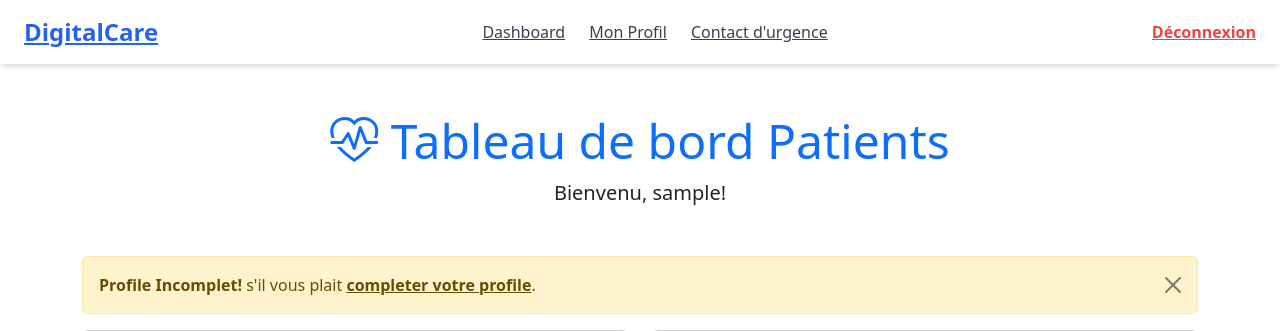
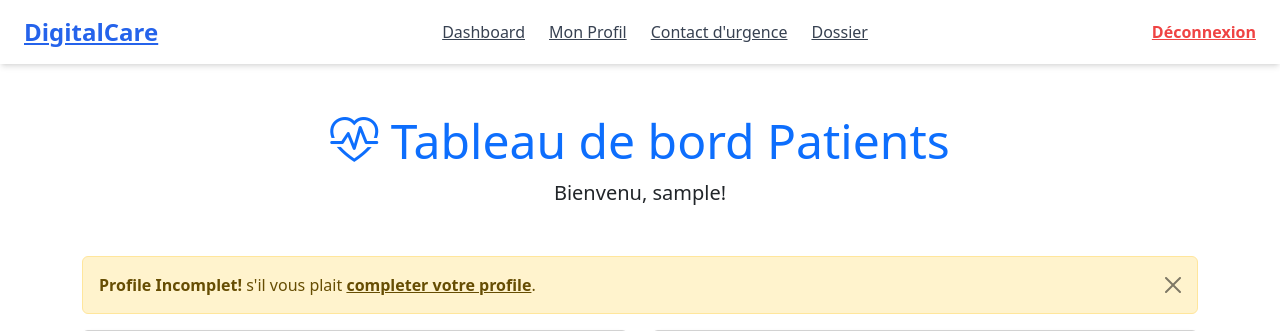
Before and after one commit to tjlamelo/DigitalCareTutore, a Django app: page /patients/dashboard/ in a window 1280 px wide. Shown: the top 331 px of the page. Run offline with Django 5.2, Linux system fonts and the light colour scheme; the visitor is signed in with stand-in values (Sample User, id 1); data that the repository does not hold is empty; some libraries are stand-ins or nearby versions.

Commit message:
lien ver dossier

```diff
--- a/templates/base.html
+++ b/templates/base.html
@@ -27,6 +27,8 @@
                 <a href="{% url 'patients:patient_dashboard' %}" class="text-gray-700 hover:text-blue-600">Dashboard</a>
                 <a href="{% url 'patients:complete_profile' %}" class="text-gray-700 hover:text-blue-600">Mon Profil</a>
                 <a href="{% url 'patients:add_emergency_contact' %}" class="text-gray-700 hover:text-blue-600">Contact d'urgence</a>
+              <a href="{% url 'dossiers:dashboard' %}"  class="text-gray-700 hover:text-blue-600">Dossier</a>
+
             </div>
 
             <!-- Auth buttons -->
```
